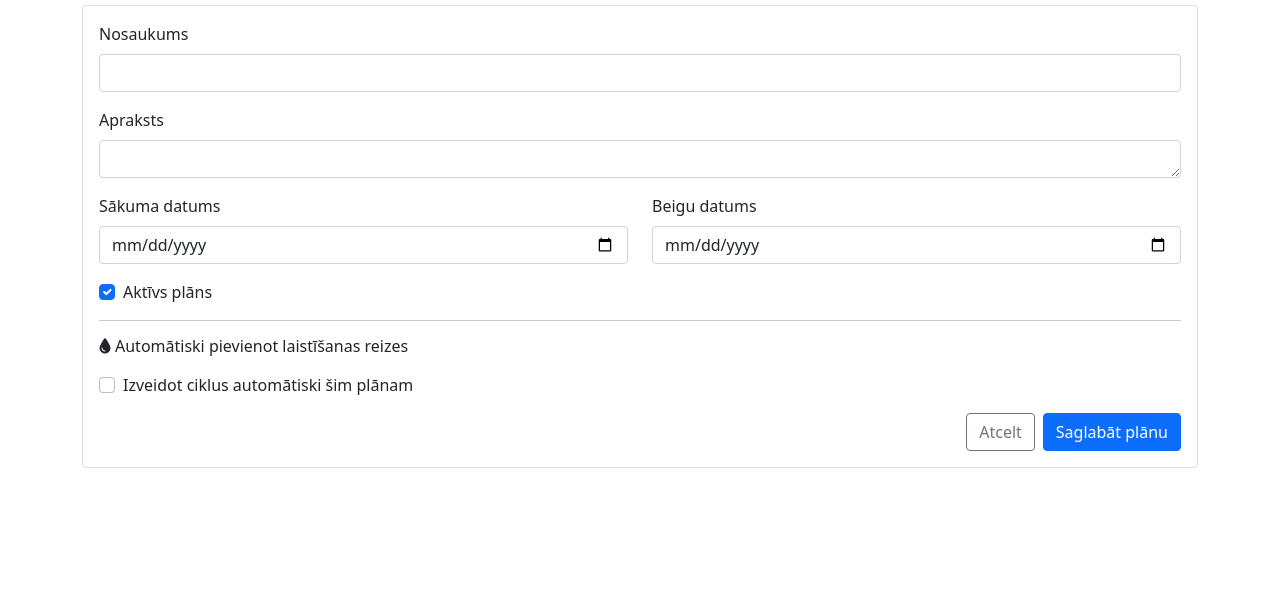
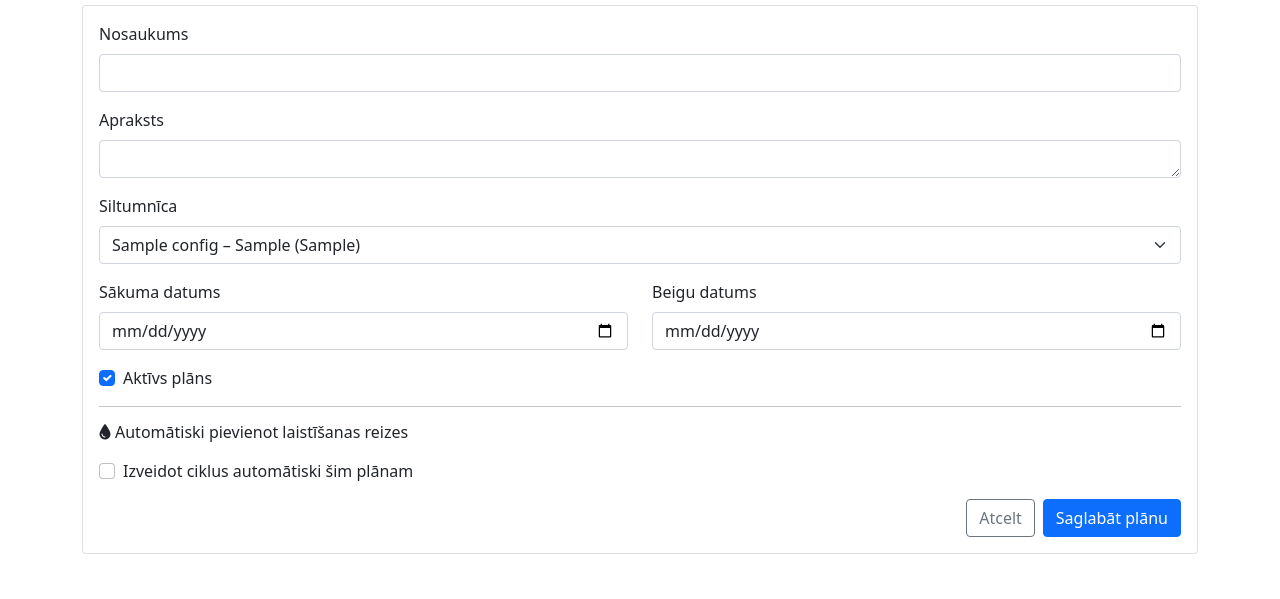
Before and after one commit to janissipolsrtu/smart-greenhouse-project, a Django app: page /smart-greenhouse/watering/plans/create/ in a window 1280 px wide. Shown: the part 201-800 px from the top of the page. Run offline with Django 4.2, Linux system fonts and the light colour scheme; tables that the repository leaves empty hold one stand-in row (values such as "Sample post"); parts of the project's set-up code (start-up, migrations or seed data) failed here and were passed over.

Commit message:
greenhouse selection to watering plan

```diff
--- a/web/irrigation/models.py
+++ b/web/irrigation/models.py
@@ -53,6 +53,7 @@ class WateringPlan(models.Model):
     id = models.CharField(max_length=100, primary_key=True)
     name = models.CharField(max_length=120)
     description = models.TextField(blank=True, null=True)
+    greenhouse_config = models.ForeignKey('GreenhouseConfig', on_delete=models.SET_NULL, null=True, blank=True, related_name='watering_plans')
     start_date = models.DateField(blank=True, null=True)
     end_date = models.DateField(blank=True, null=True)
     active = models.BooleanField(default=True)
--- a/web/irrigation/views.py
+++ b/web/irrigation/views.py
@@ -170,6 +170,7 @@ def create_plan_view(request):
         try:
             name = request.POST.get('name', '').strip()
             description = request.POST.get('description', '').strip() or None
+            greenhouse_id = request.POST.get('greenhouse_config')
             start_date_raw = request.POST.get('start_date') or None
             end_date_raw = request.POST.get('end_date') or None
             active = request.POST.get('active') == 'on'
@@ -223,10 +224,15 @@ def create_plan_view(request):
             unique_id = str(uuid.uuid4())[:8]
             plan_id = f"plan_{timestamp}_{unique_id}"
 
+            greenhouse = None
+            if greenhouse_id:
+                greenhouse = get_object_or_404(GreenhouseConfig, pk=greenhouse_id)
+
             plan = WateringPlan.objects.create(
                 id=plan_id,
                 name=name,
                 description=description,
+                greenhouse_config=greenhouse,
                 start_date=start_date,
                 end_date=end_date,
                 active=active,
@@ -277,7 +283,13 @@ def create_plan_view(request):
         except Exception as e:
             messages.error(request, f'Kļūda izveidojot plānu: {str(e)}')
 
-    return render(request, 'irrigation/create_watering_plan.html')
+    active_greenhouse = GreenhouseConfig.get_config()
+    all_greenhouses = GreenhouseConfig.objects.all().order_by('name')
+    context = {
+        'active_greenhouse': active_greenhouse,
+        'all_greenhouses': all_greenhouses,
+    }
+    return render(request, 'irrigation/create_watering_plan.html', context)
 
 
 def plan_detail_view(request, plan_id):
--- a/web/templates/irrigation/create_watering_plan.html
+++ b/web/templates/irrigation/create_watering_plan.html
@@ -21,6 +21,18 @@
             <div class="mb-3">
                 <label class="form-label">Apraksts</label>
                 <textarea name="description" class="form-control" rows="1"></textarea>
+            </div>
+            <div class="mb-3">
+                <label class="form-label">Siltumnīca</label>
+                <select name="greenhouse_config" class="form-select">
+                    <option value="">-- Izvēlēties siltumnīcu --</option>
+                    {% for gh in all_greenhouses %}
+                        <option value="{{ gh.pk }}" {% if gh.is_active %}selected{% endif %}>
+                            {{ gh.name }}{% if gh.location %} – {{ gh.location }}{% endif %}
+                            {% if gh.season %} ({{ gh.season }}){% endif %}
+                        </option>
+                    {% endfor %}
+                </select>
             </div>
             <div class="row">
                 <div class="col-md-6 mb-3">
```
Also changed, not shown: web/irrigation/migrations/0008_greenhouseconfig_season.py, web/irrigation/migrations/0009_wateringplan_greenhouse_config.py (added), 1 other file.
